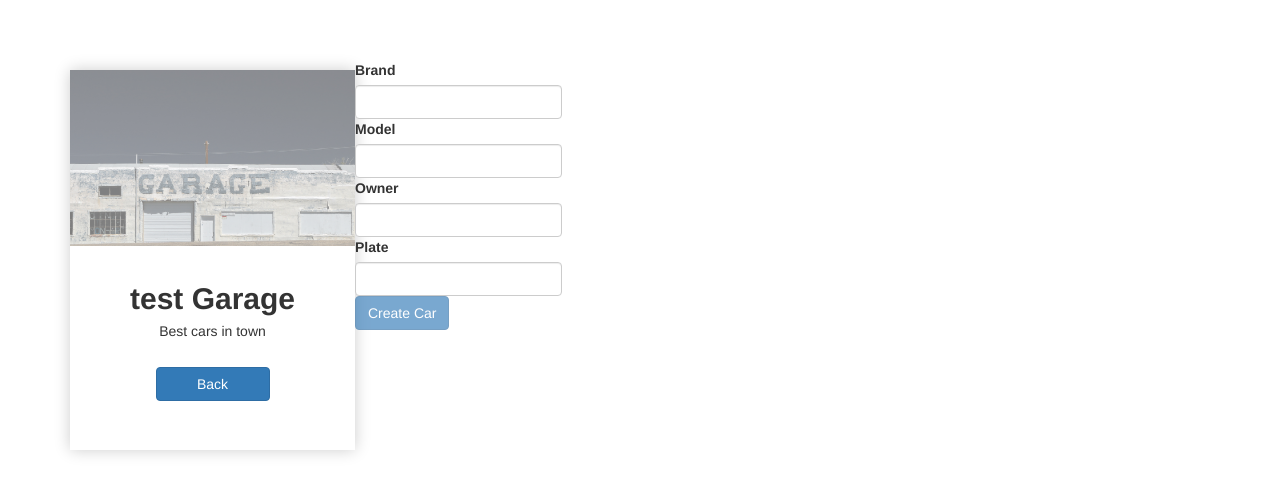
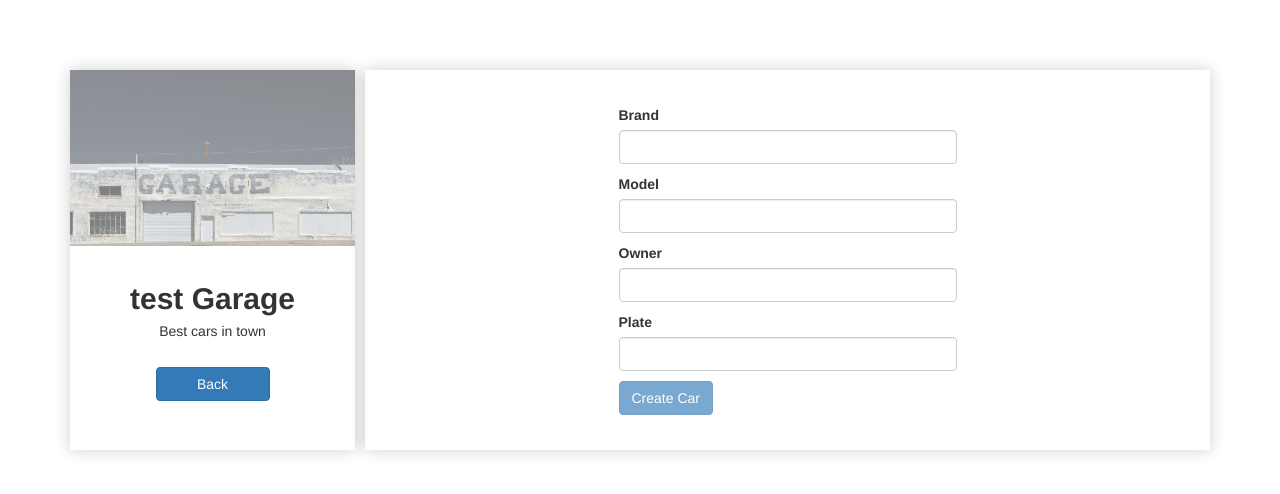
Before and after one commit to juagarca/garage-redux, a React app: page /cars/new in a window 1280 px wide. Shown: the top 494 px of the page. Built offline with nearby package versions, Linux system fonts and the light colour scheme.

Commit message:
fixed form container dimensions

```diff
--- a/assets/stylesheets/application.scss
+++ b/assets/stylesheets/application.scss
@@ -74,4 +74,26 @@
   padding: 16px;
 }
 
+// Create
+
+.form-container {
+  display: flex;
+  justify-content: center;
+  width: 845px;
+  height: 380px;
+  box-shadow: 0 0 15px rgba(0,0,0,0.2);
+  margin: 10px 0 0 10px;
+
+  form {
+    padding-top: 35px;
+    width: 40%;
+
+    input {
+      margin-bottom: 10px;
+    }
+  }
+}
+
+
+
 // Show
--- a/src/containers/cars_new.jsx
+++ b/src/containers/cars_new.jsx
@@ -21,6 +21,7 @@ class CarsNew extends Component {
       <Sidebar key="sidebar" name={this.props.garageName}>
         <Link to="/" className="btn btn-primary">Back</Link>
       </Sidebar>,
+      <div className="form-container">
         <form onSubmit={this.props.handleSubmit(this.onSubmit)}>
           <label htmlFor="InputBrand">Brand</label>
           <Field
@@ -60,6 +61,7 @@ class CarsNew extends Component {
             disabled={this.props.pristine || this.props.submitting}
           >Create Car</button>
         </form>
+      </div>
     ];
   }
 }
```
Lines whose indentation alone changed are shown as unchanged.
